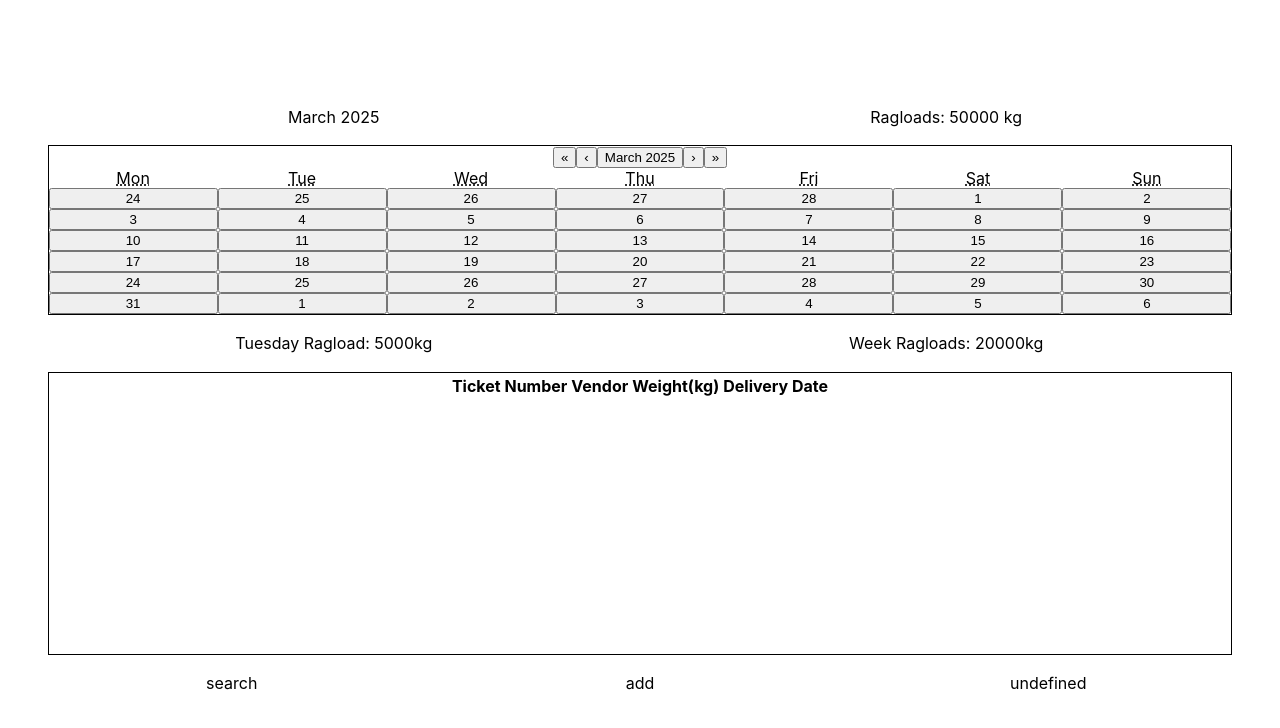
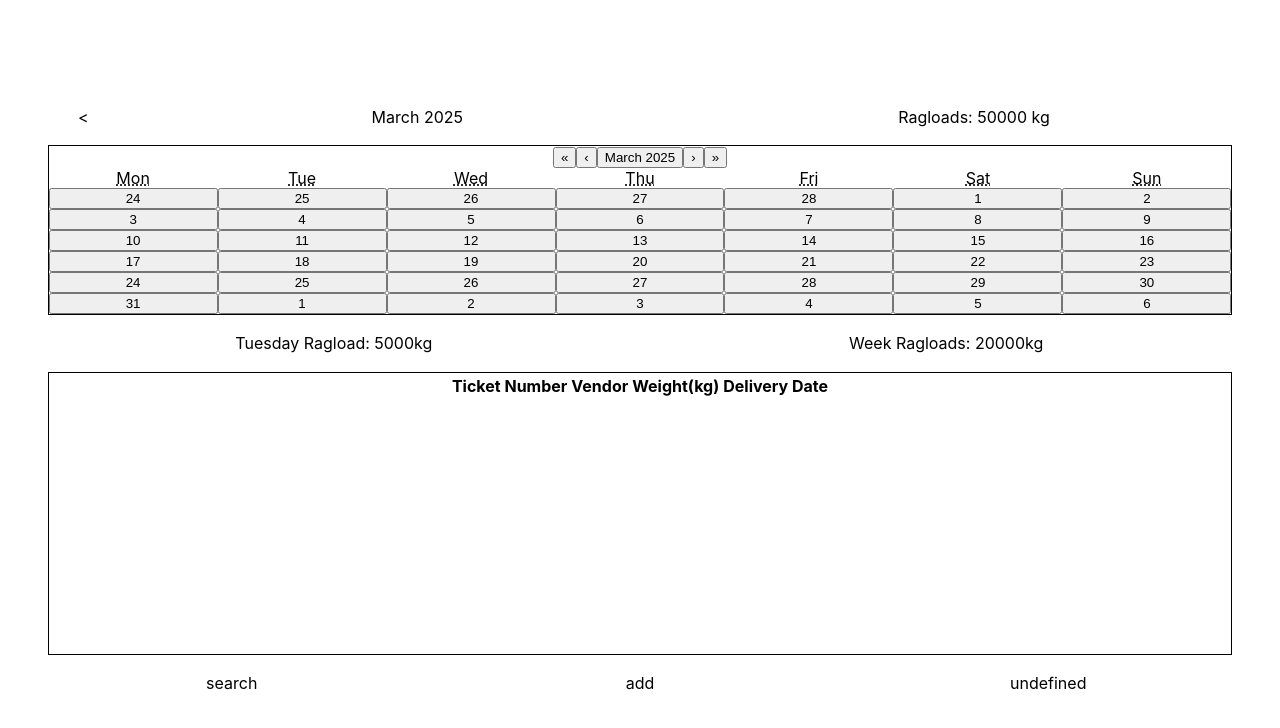
Before and after one commit to DraconicLogic/Ragload-Manager, a React (Create React App) app: page / in a window 1280 px wide. Shown: the top 728 px of the page. Built offline with nearby package versions, Linux system fonts and the light colour scheme.

Commit message:
implement switch to year view function

```diff
--- a/src/App.css
+++ b/src/App.css
@@ -40,7 +40,7 @@
 
 #current-month-bar {
 	display: grid;
-	grid-template-columns: repeat(2, 1fr);
+	grid-template-columns: 1fr 5fr 5fr;
 }
 
 #month-view__calendar-month {
--- a/src/components/CurrentMonthBar/CurrentMonthBar.tsx
+++ b/src/components/CurrentMonthBar/CurrentMonthBar.tsx
@@ -1,13 +1,24 @@
 import React from "react";
 
-function CurrentMonthBar() {
+function CurrentMonthBar({ screenState }) {
+	const { screen, setScreen } = screenState;
+
 	// temporary variables
 	let month = "March ";
 	let year = " 2025";
 	let ragloadMonthWeight = "50000";
 
+	function switchToYearView() {
+		setScreen(1);
+	}
+
 	return (
 		<div id="current-month-bar">
+			<div
+				id="current-month-bar__switch-to-year-view"
+				onClick={switchToYearView}>
+				{"<"}
+			</div>
 			<div>
 				{month}
 				{year}
--- a/src/components/DisplayViewer/DisplayViewer.tsx
+++ b/src/components/DisplayViewer/DisplayViewer.tsx
@@ -6,7 +6,9 @@ import SortedRagloads from "../SortedRagloads/SortedRagloads.tsx";
 // @ts-ignore
 import RagloadEntry from "../RagloadEntry/RagloadEntry.tsx";
 // @ts-ignore
-import MonthView from "../../screens/MonthView/MonthView";
+import MonthView from "../../views/MonthView/MonthView";
+// @ts-ignore
+import YearView from "../../views/YearView/YearView";
 
 function DisplayViewer({ ragloadState, screenState, handlers }) {
 	let display;
@@ -14,13 +16,14 @@ function DisplayViewer({ ragloadState, screenState, handlers }) {
 	const { screen } = screenState;
 	switch (screen) {
 		case 0:
-			// display = <DeliveredRagloads ragloadState={ragloadState} />;
 			display = (
 				<MonthView ragloadState={ragloadState} screenState={screenState} />
 			);
 			break;
 		case 1:
-			display = <SortedRagloads ragloadState={ragloadState} />;
+			display = (
+				<YearView ragloadState={ragloadState} screenState={screenState} />
+			);
 			break;
 		case 2:
 			display = <RagloadEntry handlers={handlers} screenState={screenState} />;
--- a/src/screens/MonthView/MonthView.tsx
+++ b/src/views/MonthView/MonthView.tsx
@@ -15,7 +15,7 @@ function MonthView({ ragloadState, screenState }) {
 	return (
 		<div id="month-view">
 			<div id="month-view__current-month-bar">
-				<CurrentMonthBar />
+				<CurrentMonthBar screenState={{ screen, setScreen }} />
 			</div>
 			<div id="month-view__calendar-month">
 				<Calendar />
--- /dev/null
+++ b/src/views/YearView/YearView.tsx
@@ -0,0 +1,13 @@
+import React from "react";
+
+function YearView({ ragloadState, screenState }) {
+	return (
+		<div id="year-view">
+			<div id="year-view__current-year-bar">Current Year Bar</div>
+			<div id="year-view__month-cards">Month Cards</div>
+			<div id="year-view__tool-bar">Tool Bar</div>
+		</div>
+	);
+}
+
+export default YearView;
```
